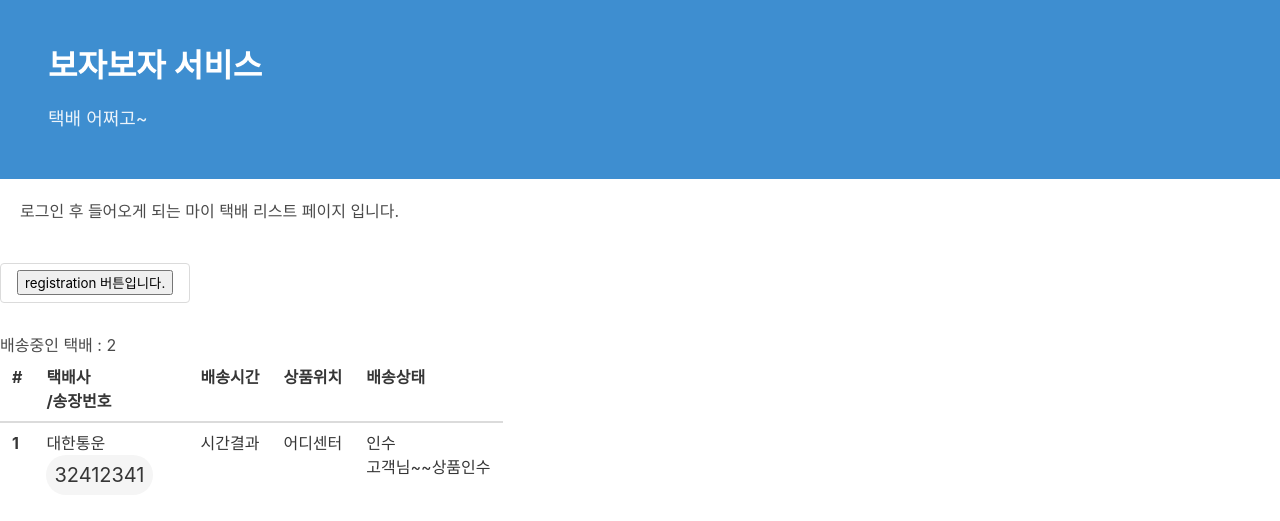
After one commit to silano08/week1_repo, a Flask app: page /show_mylist in a window 1280 px wide. The commit adds this page. Shown: the top 521 px of the page. Run offline with Flask 2, Linux system fonts and the light colour scheme; some libraries are stand-ins or nearby versions.

Commit message:
except get id. by yihyeon.

```diff
--- a/yihyeon/app.py
+++ b/yihyeon/app.py
@@ -9,7 +9,7 @@ from datetime import datetime, timedelta
 app = Flask(__name__)
 app.config["TEMPLATES_AUTO_RELOAD"] = True
 
-SECRET_KEY = 'SPARTA'
+SECRET_KEY = 'SPARTA'   # 우리 팀 걸로 설정 맞추기.
 
 client = MongoClient('localhost', 27017)
 db = client.dbsparta_team_project01
@@ -17,16 +17,17 @@ db = client.dbsparta_team_project01
 # html파일 불러오기
 @app.route('/')
 def home():
-    return render_template(
-        'index.html',
-        title = '보자보자 운송장 서비스',
-        subtitle = '내 운송장을 한꺼번에 모아 보세요.'
-    )
+    return render_template('index.html')
 
 # 회원가입 페이지 불러오기
 @app.route('/sign_up')
 def sign_up():
     return render_template('signup.html')
+
+# 택배조회 페이지 불러오기
+@app.route('/show_mylist')
+def show_mylist():
+    return render_template('mylist.html')
 
 # 회원가입
 @app.route('/sign_up/register', methods=['POST'])
@@ -49,6 +50,8 @@ def register():
 def check_dup():
     username_receive = request.form['username_give']
     exists = bool(db.users.find_one({"username": username_receive}))
+    print(db.users.find_one({"username": username_receive}))
+    print(bool(db.users.find_one({"username": username_receive})))
     return jsonify({'result': 'success', 'exists': exists})
 
 
@@ -72,8 +75,7 @@ def sign_in():
             # 24시간 동안 로그인 유지할 수 있게 하는 유효기간 설정
             'exp': datetime.utcnow() + timedelta(seconds=60 * 60 * 24)
         }
-        # payload를 시크릿키로 감싸서 암호화 한 다음에 token 발행.
-        # id, 유효기간, 시크릿 키를 ???
+        # 클라이언트에게 토큰 전달
         token = jwt.encode(payload, SECRET_KEY, algorithm='HS256')
 
         return jsonify({'result': 'success', 'token': token, 'msg': '로그인 성공!'})
--- /dev/null
+++ b/yihyeon/templates/mylist.html
@@ -0,0 +1,86 @@
+<!doctype html>
+<html lang="en">
+    <head>
+
+        <title>보자보자보자보자보자</title>
+
+        <meta charset="utf-8">
+        <meta name="viewport" content="width=device-width, initial-scale=1, shrink-to-fit=no">
+
+        <link rel="stylesheet" href="https://cdn.jsdelivr.net/npm/bulma@0.9.1/css/bulma.min.css">
+
+        <link href="//maxcdn.bootstrapcdn.com/font-awesome/4.7.0/css/font-awesome.min.css" rel="stylesheet">
+
+        <style>
+            .is-sub {
+                margin-top: 20px !important;
+                font-size: 18px;
+            }
+
+            .blabla {
+                margin: 20px;
+            }
+
+            .button {
+                margin: 20px 0 30px;
+            }
+
+        </style>
+
+        <script src="https://ajax.googleapis.com/ajax/libs/jquery/3.4.1/jquery.min.js"></script>
+        <script src="https://cdnjs.cloudflare.com/ajax/libs/jquery-cookie/1.4.1/jquery.cookie.js"></script>
+
+        <script>
+
+        </script>
+
+    </head>
+    <body>
+        {# 벌마 시작    #}
+        <section class="hero is-info">
+          <div class="hero-body">
+            <p class="title">보자보자 서비스</p>
+
+            <p class="subtitle is-sub">택배 어쩌고~</p>
+          </div>
+        </section>
+        {# 벌마 끝 #}
+
+        <h1 class="blabla">로그인 후 들어오게 되는 마이 택배 리스트 페이지 입니다.</h1>
+
+        <div class="button">
+            <button>registration 버튼입니다.</button>
+        </div>
+
+        <div class="carrier-total-amount">
+            <h2>배송중인 택배 : 2</h2>
+        </div>
+
+        <div class="carrier-state">
+            <table class="table">
+                <thead class="thead-dark">
+                <tr>
+                    <th scope="col" class="table-order">#</th>
+                    <th scope="col" class="table-carrier">택배사<br>/송장번호</th>
+                    <th scope="col" class="table-time">배송시간</th>
+                    <th scope="col" class="table-location">상품위치</th>
+                    <th scope="col" class="table-status">배송상태</th>
+                </tr>
+                </thead>
+
+                <tbody id="regis-list">
+                <tr>
+                    <th scope="row">1</th>
+                    <td>대한통운<br>
+                        <p class="number">32412341</p></td>
+                    <td>시간결과<br></td>
+                    <td>어디센터</td>
+                    <td>인수<br>
+                        <p class="desc">고객님~~상품인수</p></td>
+                </tr>
+                </tbody>
+            </table>
+        </div>
+
+    </body>
+</html>
```
Also changed, not shown: yihyeon/templates/index.html (+8 -11 lines).
